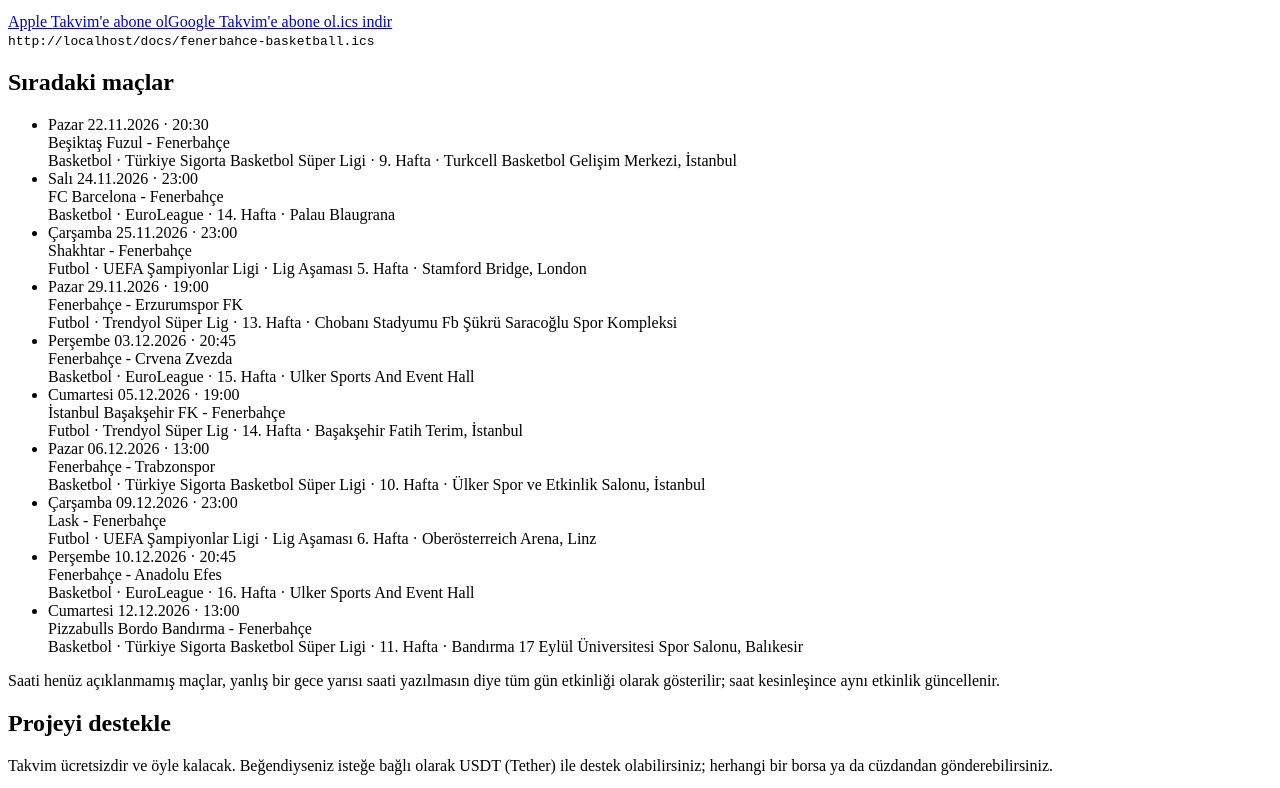
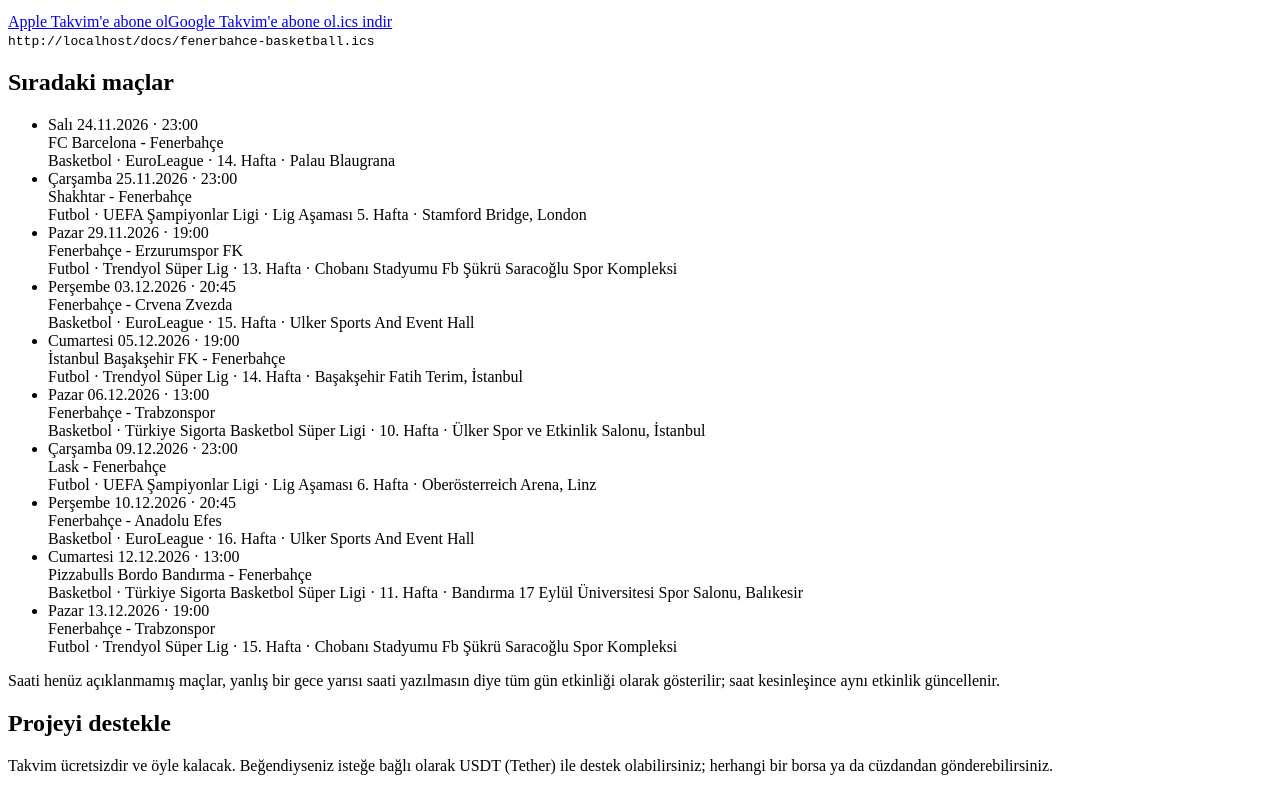
Before and after one commit to trkenankement/fenerbahce-calendar, a plain HTML site: page docs/index.html in a window 1280 px wide. Shown: the part 628-1416 px from the top of the page. Drawn offline with Linux system fonts and the light colour scheme; no server answers.

Commit message:
chore: update calendars

```diff
--- a/docs/index.html
+++ b/docs/index.html
@@ -62,7 +62,6 @@ button.btn{border:0;font:inherit;font-weight:600;cursor:pointer;margin-top:.7rem
 <section class="feed" id="basketball"><h3>Basketbol</h3><p>Fenerbahçe erkek basketbol takımının maçları</p><div class="actions"><a class="btn for-apple" data-feed="fenerbahce-basketball.ics" href="fenerbahce-basketball.ics">Apple Takvim'e abone ol</a><a class="btn for-google" data-google="fenerbahce-basketball.ics" href="fenerbahce-basketball.ics" target="_blank" rel="noopener noreferrer">Google Takvim'e abone ol</a><a class="dl" href="fenerbahce-basketball.ics" download>.ics indir</a></div><code data-url="fenerbahce-basketball.ics">fenerbahce-basketball.ics</code></section>
 <h2>Sıradaki maçlar</h2>
 <ul class="matches">
-<li><div class="when">Pazar 22.11.2026 · 20:30</div><div class="teams">Beşiktaş Fuzul - Fenerbahçe</div><div class="meta">Basketbol · Türkiye Sigorta Basketbol Süper Ligi · 9. Hafta · Turkcell Basketbol Gelişim Merkezi, İstanbul</div></li>
 <li><div class="when">Salı 24.11.2026 · 23:00</div><div class="teams">FC Barcelona - Fenerbahçe</div><div class="meta">Basketbol · EuroLeague · 14. Hafta · Palau Blaugrana</div></li>
 <li><div class="when">Çarşamba 25.11.2026 · 23:00</div><div class="teams">Shakhtar - Fenerbahçe</div><div class="meta">Futbol · UEFA Şampiyonlar Ligi · Lig Aşaması 5. Hafta · Stamford Bridge, London</div></li>
 <li><div class="when">Pazar 29.11.2026 · 19:00</div><div class="teams">Fenerbahçe - Erzurumspor FK</div><div class="meta">Futbol · Trendyol Süper Lig · 13. Hafta · Chobanı Stadyumu Fb Şükrü Saracoğlu Spor Kompleksi</div></li>
@@ -72,6 +71,7 @@ button.btn{border:0;font:inherit;font-weight:600;cursor:pointer;margin-top:.7rem
 <li><div class="when">Çarşamba 09.12.2026 · 23:00</div><div class="teams">Lask - Fenerbahçe</div><div class="meta">Futbol · UEFA Şampiyonlar Ligi · Lig Aşaması 6. Hafta · Oberösterreich Arena, Linz</div></li>
 <li><div class="when">Perşembe 10.12.2026 · 20:45</div><div class="teams">Fenerbahçe - Anadolu Efes</div><div class="meta">Basketbol · EuroLeague · 16. Hafta · Ulker Sports And Event Hall</div></li>
 <li><div class="when">Cumartesi 12.12.2026 · 13:00</div><div class="teams">Pizzabulls Bordo Bandırma - Fenerbahçe</div><div class="meta">Basketbol · Türkiye Sigorta Basketbol Süper Ligi · 11. Hafta · Bandırma 17 Eylül Üniversitesi Spor Salonu, Balıkesir</div></li>
+<li><div class="when">Pazar 13.12.2026 · 19:00</div><div class="teams">Fenerbahçe - Trabzonspor</div><div class="meta">Futbol · Trendyol Süper Lig · 15. Hafta · Chobanı Stadyumu Fb Şükrü Saracoğlu Spor Kompleksi</div></li>
 </ul>
 <p class="muted">Saati henüz açıklanmamış maçlar, yanlış bir gece yarısı saati yazılmasın diye tüm gün etkinliği olarak gösterilir; saat kesinleşince aynı etkinlik güncellenir.</p>
 <h2 id="bagis">Projeyi destekle</h2>
```
Also changed, not shown: 2 other files.
